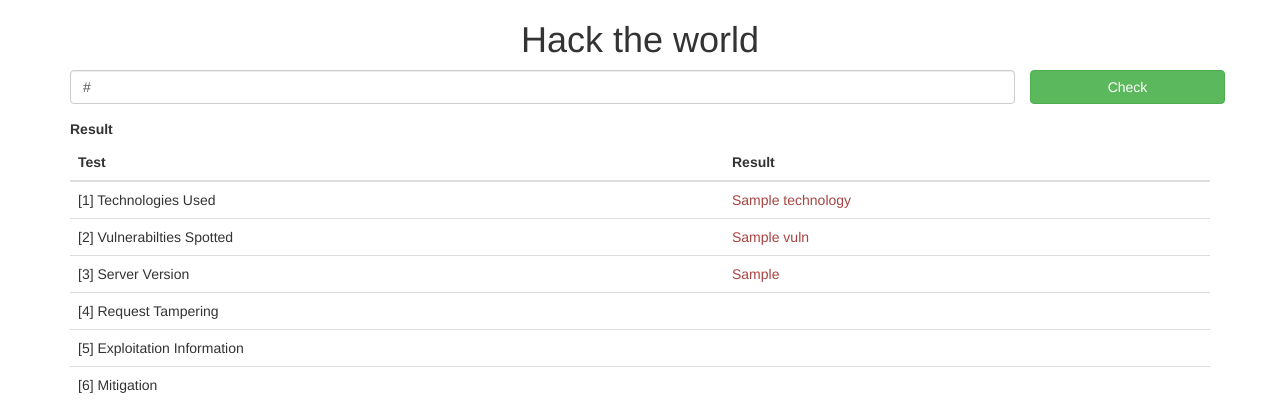
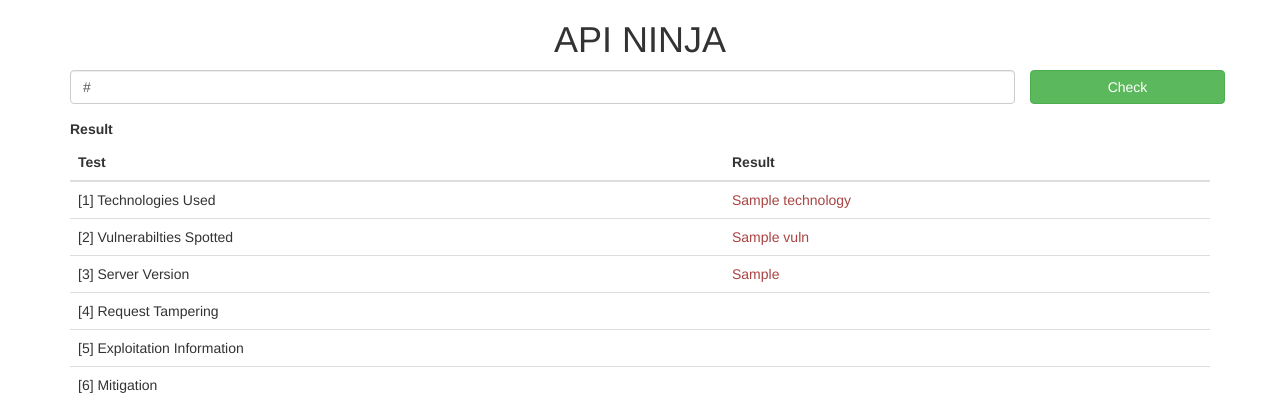
Before and after one commit to urchinsec/param-ninja, a Flask app: template templates/index.html in a window 1280 px wide. Shown: the top 420 px of the page. Run offline with Flask 2, Linux system fonts and the light colour scheme; the template is opened without the code that fills it: most values are stand-ins (such as "Sample title", 1, 10 or a date in 2020); some libraries are stand-ins or nearby versions.

Commit message:
Clean up the index.html page

```diff
--- a/templates/index.html
+++ b/templates/index.html
@@ -1,23 +1,10 @@
-<!-- <header></header>
-<H1>API NINJA</H1>
-<form action="check">
-  <input type="text" name="url_to_check"/>
-  <input type="button">Submit</input>
-</form> -->
-
 {% extends "bootstrap/base.html" %}
-{% block title %}This is an example page{% endblock %}
-
-{% block navbar %}
-<div class="navbar navbar-fixed-top">
-  <!-- ... -->
-</div>
-{% endblock %}
+{% block title %}API NINJA{% endblock %}
 
 {% block content %}
   <div class="container">
     <div class="row">
-      <h1 class="text-center col-12">Hack the world</h1>
+      <h1 class="text-center col-12">API NINJA</h1>
     </div>
     <div>
       <form class="form" action="check" method="post">
```
